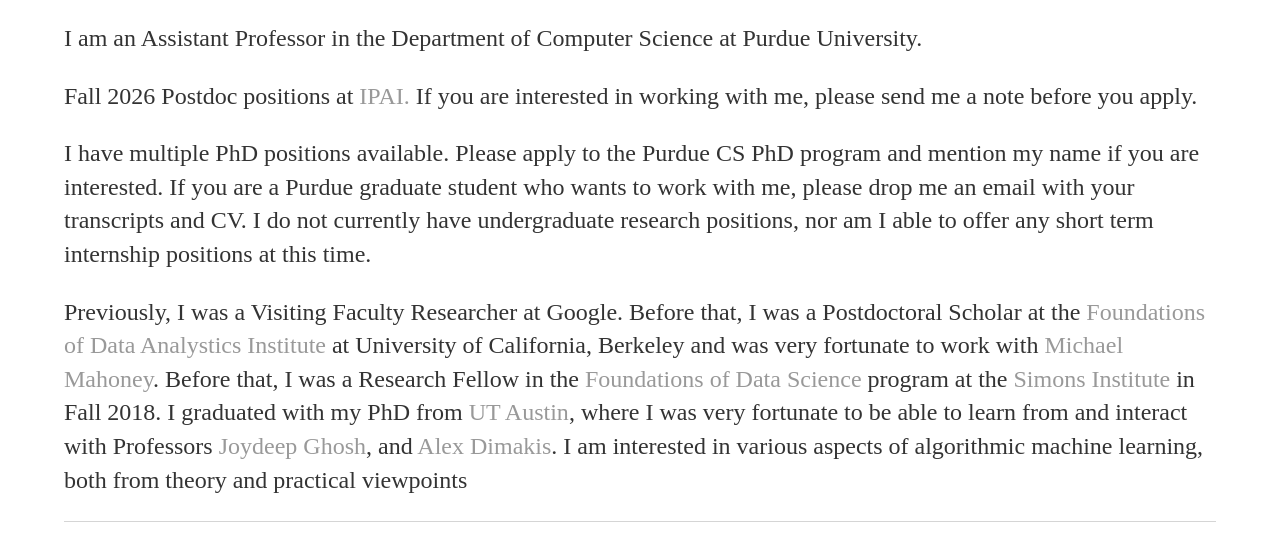
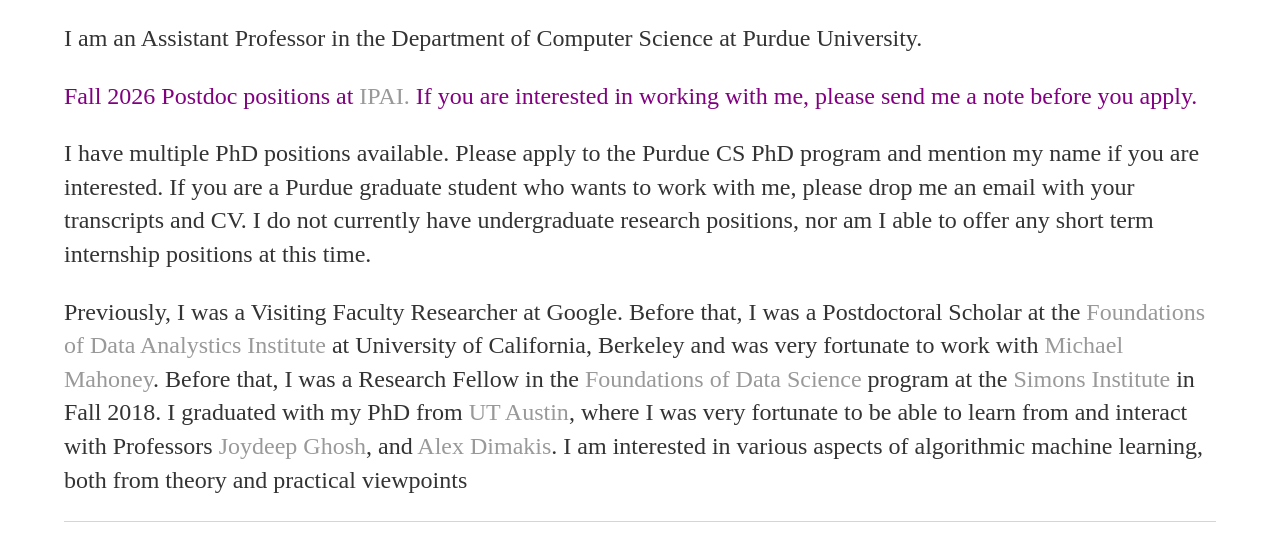
Before and after one commit to rjvak7/rjvak7.github.io, a Jekyll site: the page built from index.html, in a window 1280 px wide. Shown: the part 376-928 px from the top of the page. Built offline with Jekyll 4.4.1, drawn with Linux system fonts in a browser that asks for light colours.

Commit message:
Update index.html with postdoc position styling
Added styling to the postdoc position announcement and preserved the original content.

```diff
--- a/index.html
+++ b/index.html
@@ -5,7 +5,7 @@ title: Rajiv Khanna -- Home
 <div >
 <p> I am an Assistant Professor in the Department of Computer Science at Purdue University. </p>
 
- <p> Fall 2026 Postdoc positions at <a href="https://ipai.research.purdue.edu/postdoctoral-fellows-program/">IPAI.</a> If you are interested in working with me, please send me a note before you apply.  </p>
+ <p style="color: #800080;"> Fall 2026 Postdoc positions at <a href="https://ipai.research.purdue.edu/postdoctoral-fellows-program/">IPAI.</a> If you are interested in working with me, please send me a note before you apply.  </p>
 
 <p>I have multiple PhD positions available. Please apply to the Purdue CS PhD program and mention my name if you are interested. If you are a Purdue graduate student who wants to work with me, please drop me an email with your transcripts and CV. I do not currently have undergraduate research positions, nor am I able to offer any short term internship positions at this time.
 
```
